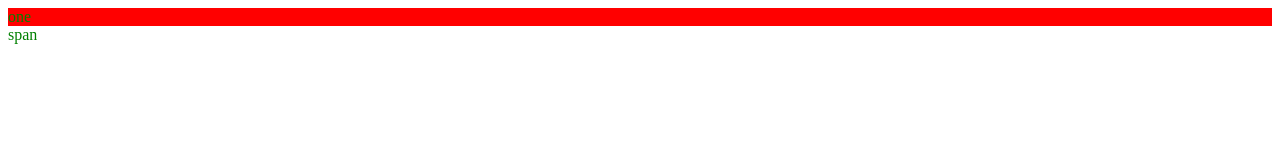
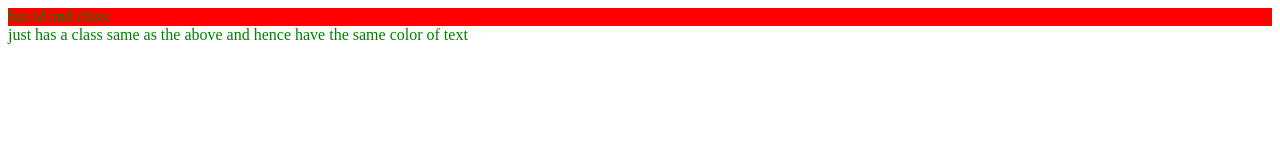
Before and after one commit to riti2601/Web_Dev, a plain HTML site: page mixed_html/id_classes.html in a window 1280 px wide. Drawn offline with Linux system fonts and the light colour scheme.

Commit message:
id-class

```diff
--- a/mixed_html/id.css
+++ b/mixed_html/id.css
@@ -4,3 +4,6 @@
 .red{
     color: green;
 }
+.bg-red{
+    background-color: black;
+}
--- a/mixed_html/id_classes.html
+++ b/mixed_html/id_classes.html
@@ -7,7 +7,7 @@
     <link rel="stylesheet" href="id.css">
 </head>
 <body>
-    <div id="one" class="red" class="bg-red">one</div>
-    <span class="red">span</span>
+    <div id="one" class="red" class="bg-red">has id and class</div>
+    <span class="red">just has a class same as the above and hence have the same color of text </span>
 </body>
 </html>
```
